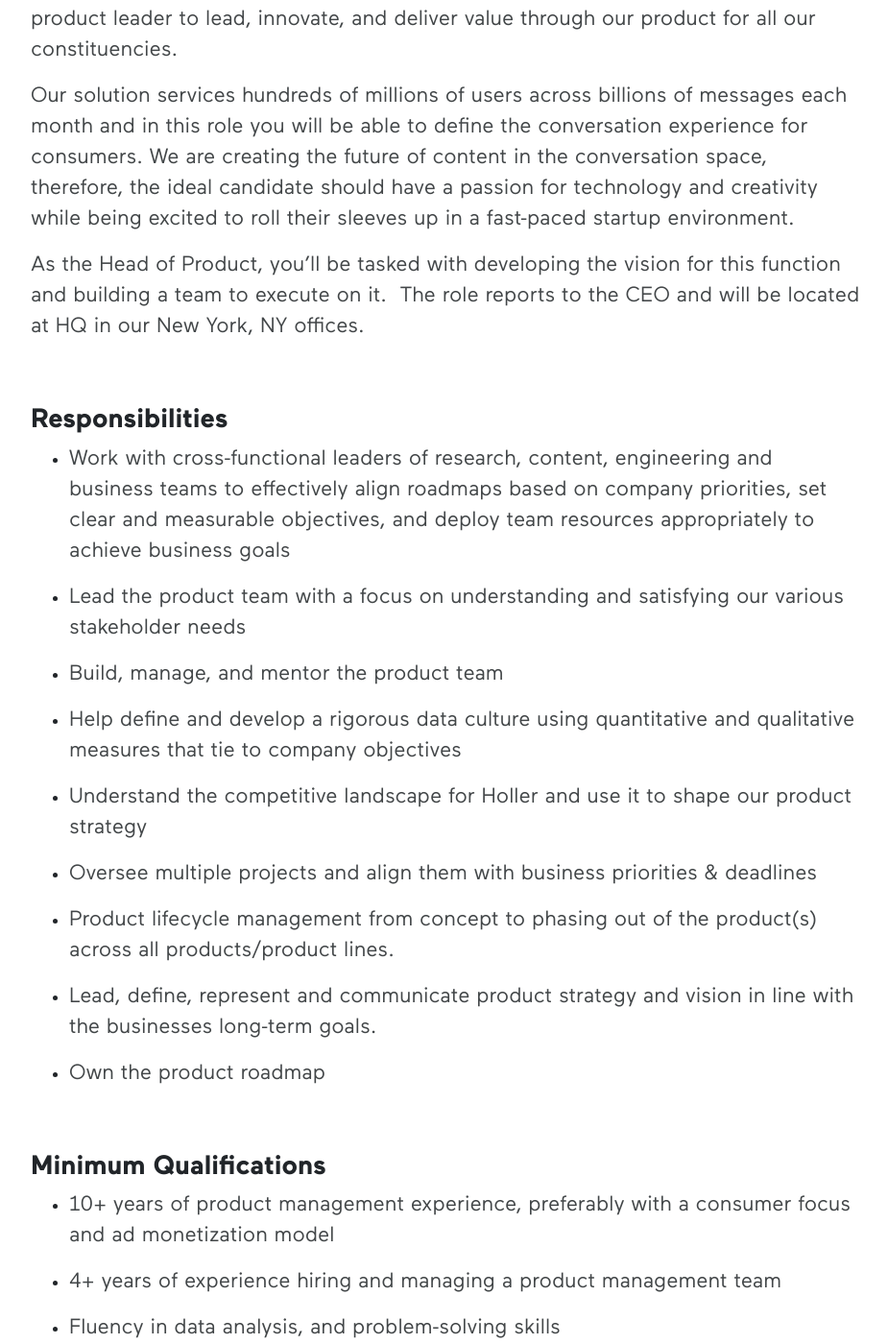
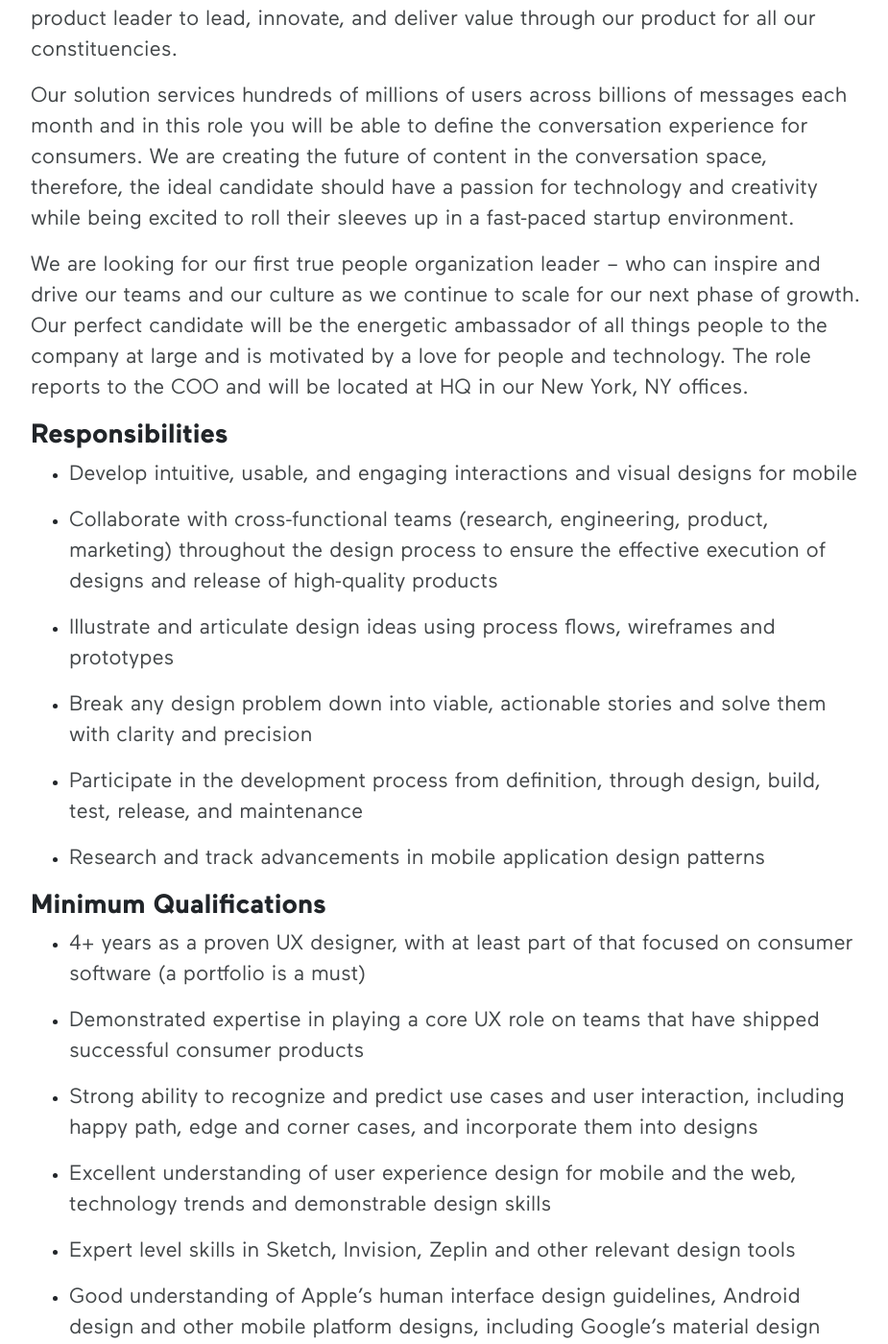
Before and after one commit to taliacotton/holler, a Jekyll site: the page built from _listings/head-of-product-new-york.md, in a window 1280 px wide and 1400 px high, scrolled down 927 px. Shown: the whole window at 96% size, without its empty margins (28-953 px from the left). Built offline with Jekyll 4.4.1, drawn with Linux system fonts in a browser that asks for light colours; nearby versions of some CDN libraries; some of the changed text lies outside the part shown.

Commit message:
Updated '_listings/head-of-product-new-york.md' via CloudCannon

```diff
--- a/_listings/head-of-product-new-york.md
+++ b/_listings/head-of-product-new-york.md
@@ -1,8 +1,8 @@
 ---
-position: Head of Product
+position: UX Designer
 layout: listing
-permalink: /careers/head-of-product
-shorthand-for-animation: a Head of Product
+permalink: /careers/ux-designer
+shorthand-for-animation: a UX Designer
 location: 'New York, New York'
 timeframe: Full Time
 apply-link: >-
@@ -26,52 +26,32 @@ We operate a multi-sided platform; our stakeholders includes end users, platform
 
 Our solution services hundreds of millions of users across billions of messages each month and in this role you will be able to define the conversation experience for consumers. We are creating the future of content in the conversation space, therefore, the ideal candidate should have a passion for technology and creativity while being excited to roll their sleeves up in a fast-paced startup environment.
 
-As the Head of Product, you’ll be tasked with developing the vision for this function and building a team to execute on it.&nbsp; The role reports to the CEO and will be located at HQ in our New York, NY offices.
-
-&nbsp;
+We are looking for our first true people organization leader – who can inspire and drive our teams and our culture as we continue to scale for our next phase of growth. Our perfect candidate will be the energetic ambassador of all things people to the company at large and is motivated by a love for people and technology. The role reports to the COO and will be located at HQ in our New York, NY offices.
 
 ### **Responsibilities**
 
-* Work with cross-functional leaders of research, content, engineering and business teams to effectively align roadmaps based on company priorities, set clear and measurable objectives, and deploy team resources appropriately to achieve business goals
+* Develop intuitive, usable, and engaging interactions and visual designs for mobile
 
-* Lead the product team with a focus on understanding and satisfying our various stakeholder needs
+* Collaborate with cross-functional teams (research, engineering, product, marketing) throughout the design process to ensure the effective execution of designs and release of high-quality products
 
-* Build, manage, and mentor the product team
+* Illustrate and articulate design ideas using process flows, wireframes and prototypes
 
-* Help define and develop a rigorous data culture using quantitative and qualitative measures that tie to company objectives
+* Break any design problem down into viable, actionable stories and solve them with clarity and precision
 
-* Understand the competitive landscape for Holler and use it to shape our product strategy
+* Participate in the development process from definition, through design, build, test, release, and maintenance
 
-* Oversee multiple projects and align them with business priorities & deadlines
-
-* Product lifecycle management from concept to phasing out of the product(s) across all products/product lines.
-
-* Lead, define, represent and communicate product strategy and vision in line with the businesses long-term goals.
-
-* Own the product roadmap
-
-&nbsp;
+* Research and track advancements in mobile application design patterns
 
 ### **Minimum Qualifications**
 
-* 10+ years of product management experience, preferably with a consumer focus and ad monetization model
+* 4+ years as a proven UX designer, with at least part of that focused on consumer software (a portfolio is a must)
 
-* 4+ years of experience hiring and managing a product management team
+* Demonstrated expertise in playing a core UX role on teams that have shipped successful consumer products
 
-* Fluency in data analysis, and problem-solving skills
+* Strong ability to recognize and predict use cases and user interaction, including happy path, edge and corner cases, and incorporate them into designs
 
-* Excellent written, communication, analytical skills, and attention to detail, with an ability to effectively present to key stakeholders
+* Excellent understanding of user experience design for mobile and the web, technology trends and demonstrable design skills
 
-* Previous experience in working with and coordinating large-scale projects across teams
+* Expert level skills in Sketch, Invision, Zeplin and other relevant design tools
 
-* Strong passion for creating engaging and high-quality experiences
-
-* Ability to deconstruct industry and competitor trends to inform roadmaps
-
-&nbsp;
-
-### **Preferred Qualifications**
-
-* BA/BS degree. Technical degree is a plus
-
-* MBA is a plus
+* Good understanding of Apple’s human interface design guidelines, Android design and other mobile platform designs, including Google’s material design
```
